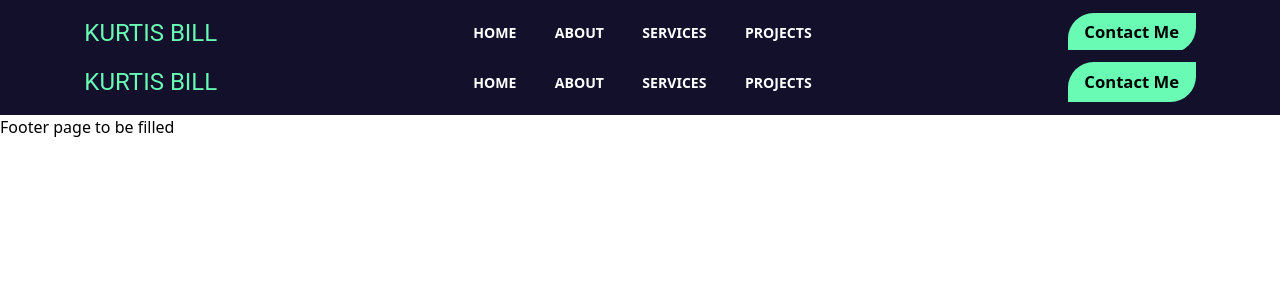
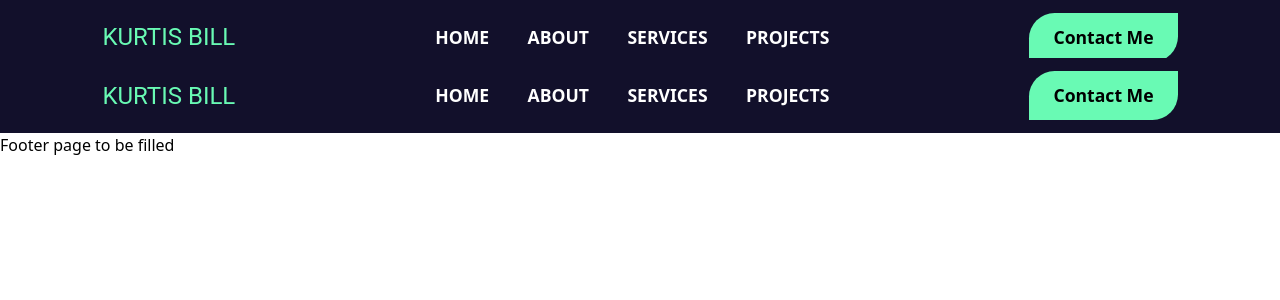
Before and after one commit to Kurtis1955/portweb, a Next.js app: page /components/navbar in a window 1280 px wide. Shown: the top 300 px of the page. Built offline with nearby package versions, Linux system fonts and the light colour scheme.

Commit message:
Update navbar.module.scss

```diff
--- a/styles/components/navbar.module.scss
+++ b/styles/components/navbar.module.scss
@@ -1,12 +1,12 @@
 .navContainer{
     display: flex;
     align-items: center;
-    justify-content: center;
-    gap: 20vw;
-    width: 100vw;
-    height: auto;
+    justify-content: space-between;
+    width: 100%;
     padding-top:1%;
     padding-bottom:1%;
+    padding-left:8%;
+    padding-right:8%;
     background-color: #12102b;
     margin-top: -1vh;
     position: -webkit-sticky;
@@ -36,7 +36,7 @@
 
 .navlink{
     color: #ffff;
-    font-size: 1.1vw;
+    font-size: 1.1rem;
     font-weight: 550;
     text-decoration: none;
 }
@@ -46,8 +46,11 @@
 }
 
 .contactLink{
-    width: 10vw;
-    height: 5vh;
+    padding-left: 1.5rem;
+    padding-right: 1.5rem;
+    padding-top: 0.7rem;
+    padding-bottom: 0.7rem;
+
     border-radius: 2vw 0vh 2vw 0vh;
     background-color: #69fab4;
     display: flex;
@@ -57,7 +60,7 @@
 
 .contact{
     color: #000;
-    font-size: 1.3vw;
+    font-size: 1.1rem;
     font-weight: 550;
     text-decoration: none;
 }
```
